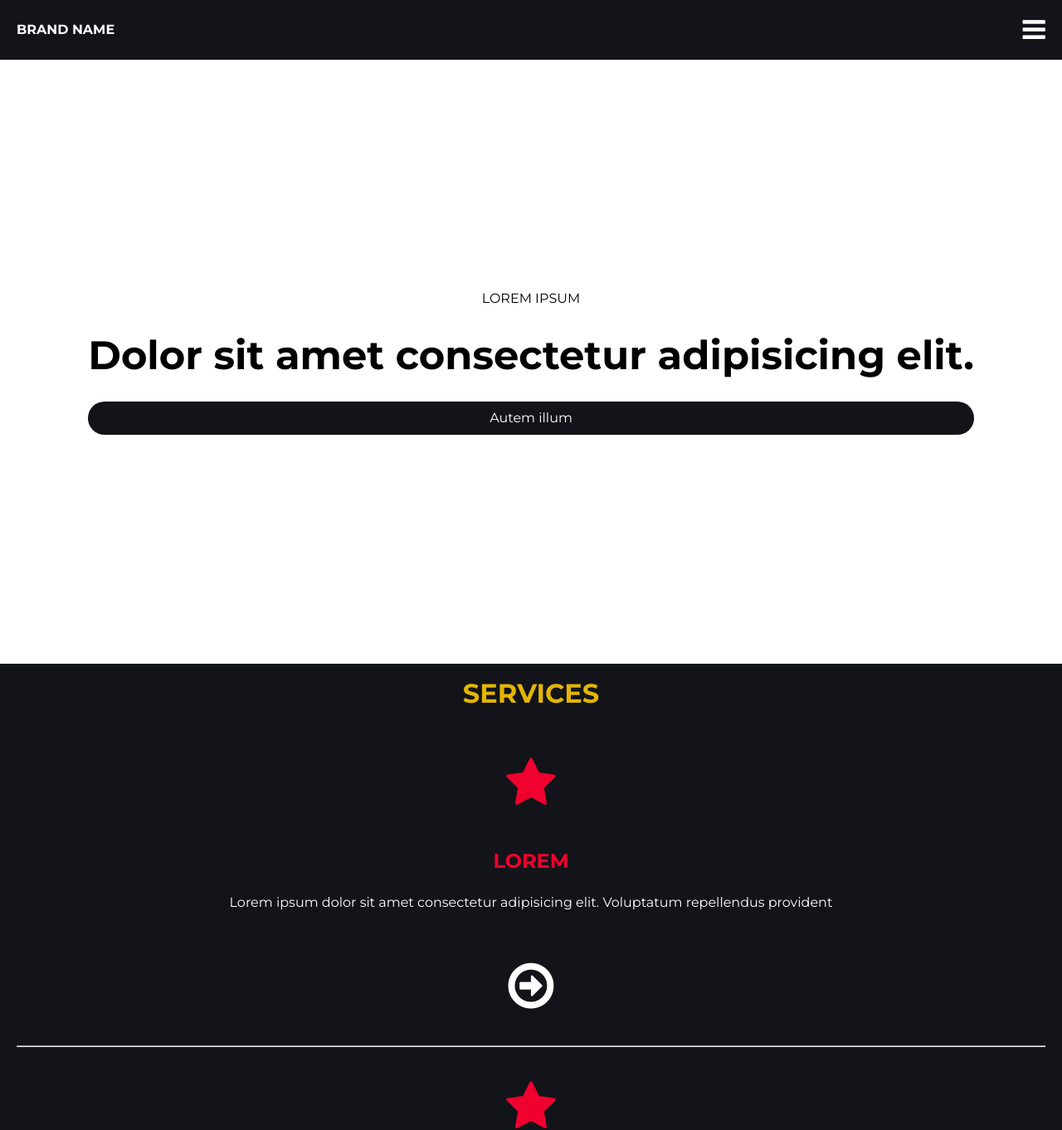
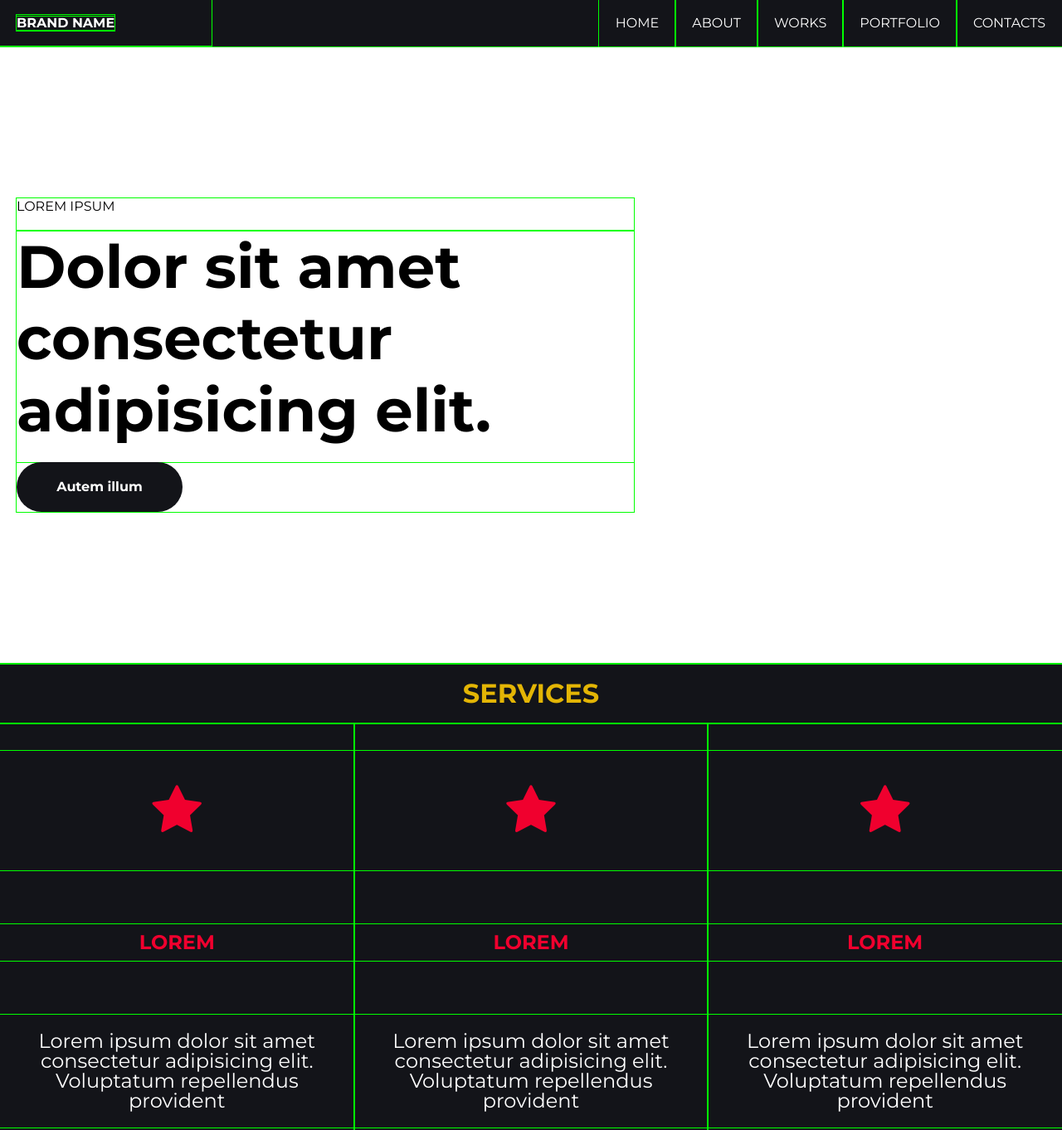
Before and after one commit to Romlonix/designerc4, a plain HTML site: page index.html in a window 1280 px wide. Shown: the top 1362 px of the page at 83% size. Drawn offline with Linux system fonts and the light colour scheme.

Commit message:
v7, Estable

```diff
--- a/css/stylee.css
+++ b/css/stylee.css
@@ -5,7 +5,7 @@
   line-height: 100%;
   font-family: 'Montserrat', sans-serif;
   font-size: 16px;
-  /* outline: 1px solid lime; */
+  outline: 1px solid lime;
 }
 :root {
   --fondo: rgba(19,20,25,1);
@@ -45,6 +45,7 @@ nav footer {
 }
 nav footer a {
   padding: 20px;
+  transition: all 0.2s ease;
 
 }
 .visibility-visible {
@@ -85,6 +86,7 @@ main button {
   border-radius: 20px;
   transition: all 0.2s ease;
   cursor: pointer;
+  outline: none;
 }
 main button:hover {
   background-color: var(--texto);
@@ -144,6 +146,8 @@ section {
   text-align: center;
 }
 #services article a i {
+  transition: all 0.2s ease;
+
   color: var(--texto);
 }
 /* Services ------------------------ */
@@ -210,3 +214,82 @@ section {
   padding: 0 10px 0px 10px;
 }
 /* team ---------------------------- */
+@media only screen and (min-width: 730px) {
+  /* nav--------------------------- */
+  #btn-nav {
+    display: none;
+  }
+  nav footer {
+    top: 0;
+    right: 0;
+    width: 80%;
+    flex-direction: row;
+    justify-content: flex-end;
+    visibility: visible;
+    opacity: 1;
+  }
+  nav footer a:hover {
+    color: var(--texto-3);
+  }
+  /* nav--------------------------- */
+  /* main-------------------------- */
+  main {
+    height: calc(100vh - 56px);
+    justify-content: flex-start;
+  }
+  main p {
+    width: 60%;
+    display: flex;
+    flex-direction: column;
+  }
+  main span {
+    text-align: start;
+    font-size: 4.5em;
+    line-height: 120%;
+  }
+  main button {
+    padding: 20px;
+    font-weight: bold;
+    width: 200px;
+    border-radius: 100px;
+  }
+  main button:active {
+    border: 2px solid transparent;
+  }
+  /* main-------------------------- */
+  hr {
+    display: none;
+  }
+  /* section------------------------ */
+  section {
+    padding-top: 72px;
+    display: flex;
+    flex-direction: row;
+  }
+  /* section------------------------ */
+  /* h2----------------------------- */
+  h2 {
+    margin-top: -72px;
+    position: absolute;
+    width: 100%;
+  }
+  /* h2----------------------------- */
+
+  /* services---------------------- */
+  #services article {
+    height: calc(100vh - 72px);
+    justify-content: space-around;
+  }
+  #services article a i:hover {
+    color: var(--texto-3);
+  }
+  #services article p {
+    font-size: 1.5em;
+  }
+  /* services---------------------- */
+  /* team ------------------------- */
+  #team {
+    justify-content: center;
+  }
+  /* team ------------------------- */
+}
--- a/index.html
+++ b/index.html
@@ -1,5 +1,5 @@
 <!DOCTYPE html>
-<html lang="es">
+<html lang="es-MX">
 <head>
   <meta charset="UTF-8">
   <meta name="viewport" content="width=device-width, initial-scale=1, shrink-to-fit=no">
```
